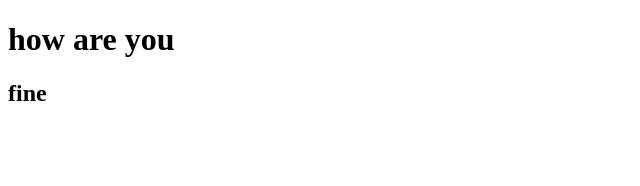
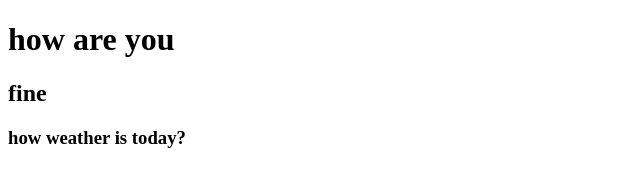
Before and after one commit to chc79104/chc79104.github.io, a plain HTML site: page index.html in a window 1280 px wide. Shown: the whole page, without its empty margins (0-640 px from the left). Drawn offline with Linux system fonts and the light colour scheme.

Commit message:
commited 2

```diff
--- a/index.html
+++ b/index.html
@@ -9,5 +9,6 @@
 <body>
     <h1>how are you</h1>
     <h2>fine</h2>
+    <h3>how weather is today?</h3>
 </body>
 </html>
```
